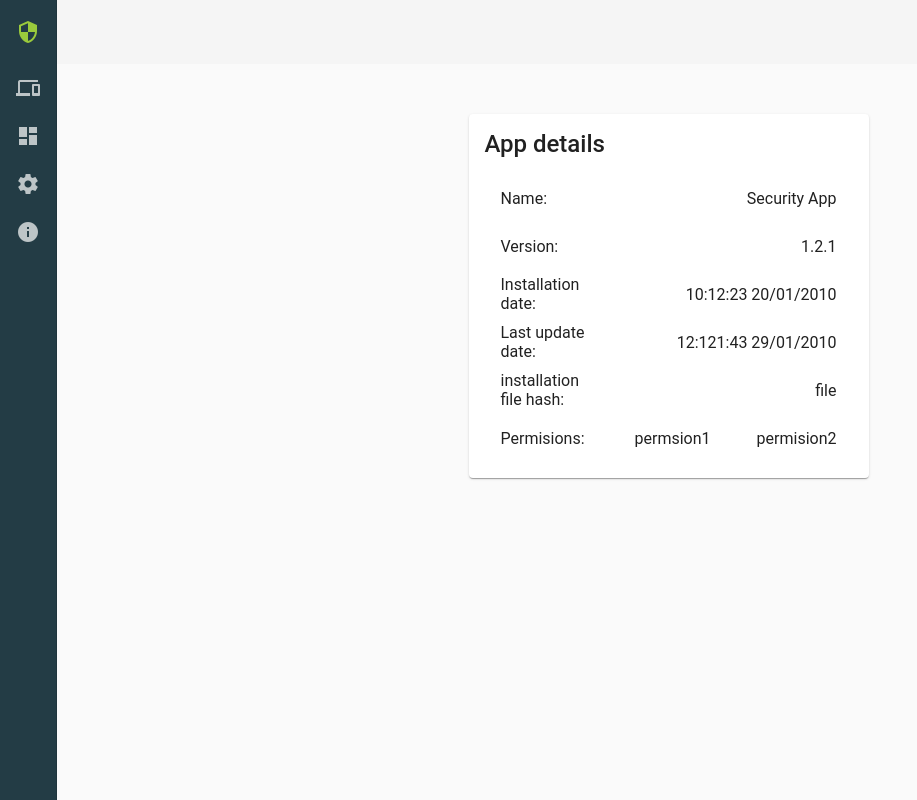
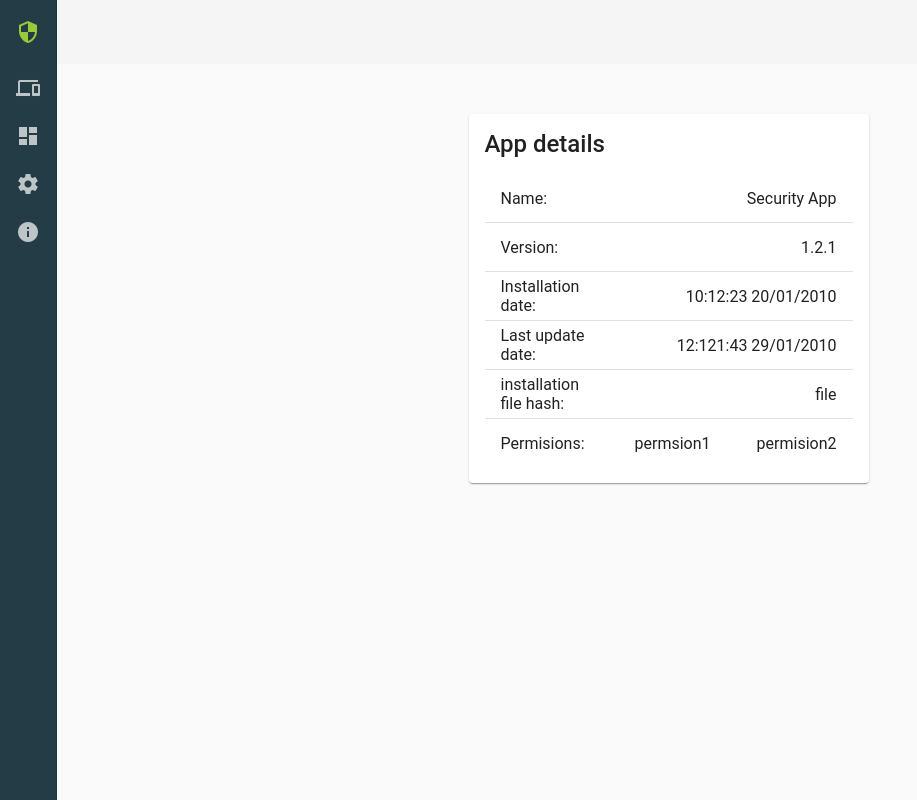
Before and after one commit to vtsitlak/devices-security, an Angular app: page /details in a window 1280 px wide. Shown: the whole page, without its empty margins (0-917 px from the left). Built offline with nearby package versions, Linux system fonts and the light colour scheme.

Commit message:
style updates

```diff
--- a/src/app/dashboard/dashboard-charts/dashboard-charts.component.ts
+++ b/src/app/dashboard/dashboard-charts/dashboard-charts.component.ts
@@ -28,7 +28,7 @@ export class DashboardChartsComponent implements OnChanges {
   legendTitle = 'Issue type';
 
   colorScheme = {
-    domain: ['#5AA454', '#A10A28', '#C7B42C']
+    domain: ['#233c45', '#f89a1c']
   };
 
   constructor() {
--- a/src/app/details/details/details.component.html
+++ b/src/app/details/details/details.component.html
@@ -6,10 +6,17 @@
             <mat-card-content>
                 <mat-list role="list">
                     <mat-list-item role="listitem">Name: <span>{{details.name}}</span></mat-list-item>
+                    <mat-divider></mat-divider>
                     <mat-list-item role="listitem">Version: <span>{{details.version}}</span></mat-list-item>
-                    <mat-list-item role="listitem">Installation date: <span>{{details.installation}}</span></mat-list-item>
+                    <mat-divider></mat-divider>
+                    <mat-list-item role="listitem">Installation date: <span>{{details.installation}}</span>
+                    </mat-list-item>
+                    <mat-divider></mat-divider>
                     <mat-list-item role="listitem">Last update date: <span>{{details.lastUpdate}}</span></mat-list-item>
-                    <mat-list-item role="listitem">installation file hash: <span>{{details.fileHash}}</span></mat-list-item>
+                    <mat-divider></mat-divider>
+                    <mat-list-item role="listitem">installation file hash: <span>{{details.fileHash}}</span>
+                    </mat-list-item>
+                    <mat-divider></mat-divider>
                     <mat-list-item role="listitem">Permisions:
                         <span *ngFor="let p of details.permisions">{{p}} </span>
                     </mat-list-item>
--- a/src/app/devices/devices-item/devices-item.component.html
+++ b/src/app/devices/devices-item/devices-item.component.html
@@ -6,6 +6,7 @@
             <mat-card-content>
                 <mat-list role="list">
                     <mat-list-item role="listitem">ID: <span>{{device.id}}</span></mat-list-item>
+                    <mat-divider></mat-divider>
                     <mat-list-item role="listitem">Type: <span>
                             <mat-icon matTooltip="{{device.type}}" color="accent" *ngIf="device.type === 'Android'">
                                 android</mat-icon>
@@ -14,10 +15,12 @@
                             <mat-icon matTooltip="{{device.type}}" color="accent" *ngIf="device.type === 'PC'">computer
                             </mat-icon>
                         </span></mat-list-item>
+                    <mat-divider></mat-divider>
                     <mat-list-item role="listitem">
                         Risk level/score: <span
                             [ngClass]="(device.riskLevel <= 30)? 'low-risk': (device.riskLevel > 30 && device.riskLevel <= 60) ? 'medium-risk' : 'high-risk'">{{device.riskLevel}}</span>
                     </mat-list-item>
+                    <mat-divider></mat-divider>
                     <mat-list-item role="listitem">Last seen:
                         <span>{{device.lastSeen | date: 'hh:mm:ss dd/MM/yyyy'}}</span>
                     </mat-list-item>
--- a/src/app/shared/shared/shared.module.ts
+++ b/src/app/shared/shared/shared.module.ts
@@ -18,6 +18,7 @@ import { MatTableModule } from '@angular/material/table';
 import { MatFormFieldModule } from '@angular/material/form-field';
 import { MatPaginatorModule } from '@angular/material/paginator';
 import { MatSortModule } from '@angular/material/sort';
+import { MatDividerModule } from '@angular/material/divider';
 import { DomSanitizer } from '@angular/platform-browser';
 import { HttpClientModule } from '@angular/common/http';
 
@@ -32,7 +33,7 @@ const MATERIAL_MODULES: any[] = [
   MatToolbarModule, MatSidenavModule,
   MatSelectModule, MatProgressSpinnerModule,
   MatSliderModule, MatTableModule, MatFormFieldModule,
-  MatPaginatorModule, MatSortModule
+  MatPaginatorModule, MatSortModule, MatDividerModule
 ];
 
 @NgModule({
```
